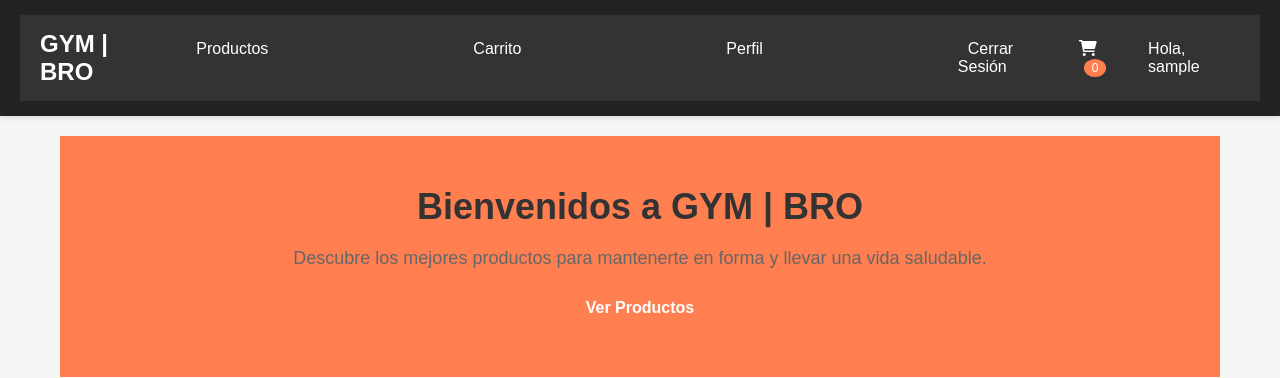
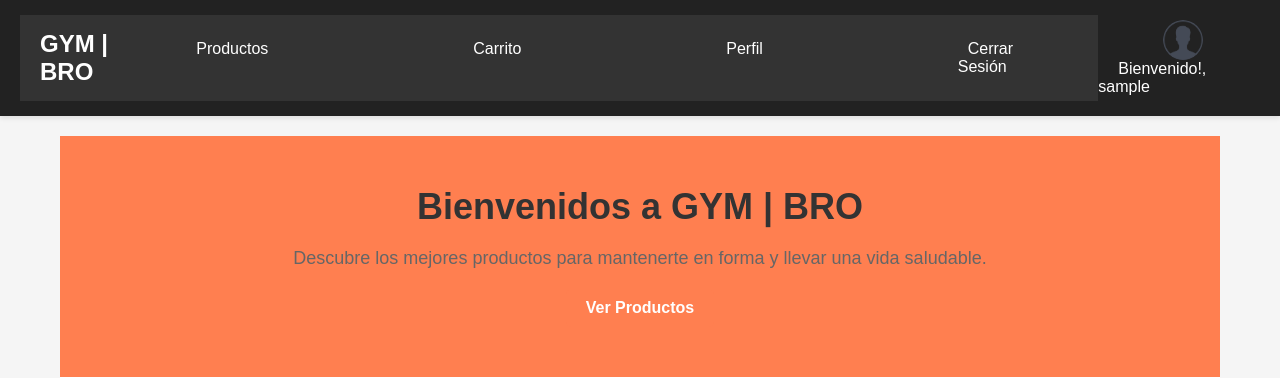
Before and after one commit to GeritoJavita/GymBro, a PHP site: page /user/user_dashboard.php in a window 1280 px wide. Shown: the top 378 px of the page. Run offline with PHP 8.4, Linux system fonts and the light colour scheme; the visitor is signed in with stand-in values (Sample User, id 1); data that the repository does not hold is empty.

```diff
--- a/css/style_index.css
+++ b/css/style_index.css
@@ -51,7 +51,17 @@ img {
 .navbar .nav-links a:hover {
     color: #ff7f50;
 }
+.img-icon {
+    display: flex;
+    align-items: center;
+}
 
+.img-icon {
+    width: 40px;
+    height: 40px;
+    border-radius: 50%;
+    margin-left: 65px;
+}
 /* Main Content */
 .hero-section {
     display: flex;
@@ -107,7 +117,12 @@ img {
     grid-template-columns: repeat(auto-fill, minmax(250px, 1fr));
     gap: 20px;
 }
-
+header .user-info img {
+    width: 40px;
+    height: 40px;
+    border-radius: 50%;
+    margin-right: 10px;
+}
 .producto {
     background-color: #fff;
     padding: 20px;
--- a/user/user_dashboard.php
+++ b/user/user_dashboard.php
@@ -45,25 +45,20 @@ if ($result->num_rows > 0) {
 
             <ul class="nav-links">
                 <li><a href="productos.php">Productos</a></li>
-                <li><a href="carrito.php">Carrito</a></li>
+                <li><a href="../carrito/carrito.php">Carrito</a></li>
                 <li><a href="../user/perfil.php">Perfil</a></li>
                 <li><a href="../logout.php">Cerrar Sesión</a></li>
             </ul>
 
-            <!-- Ícono del carrito con contador -->
-            <?php
-$carrito_count = isset($_SESSION['carrito']) ? count($_SESSION['carrito']) : 0;
-?>
-            <div class="navbar-icons">
-    <a href="../carrito/carrito.php" class="cart-icon">
-        <i class="fas fa-shopping-cart"></i>
-        <span class="cart-count"><?php echo $carrito_count; ?></span> <!-- Aquí se actualizará dinámicamente el número de productos -->
-    </a>
-    <span class="user-welcome">Hola, <?php echo htmlspecialchars($user); ?></span>
-</div>
+
 
         </nav>
-    </header>
+        <div class="user-info">
+        <img class="img-icon" src="png.png" alt="Icono de usuario">
+        <span class="user-welcome">Bienvenido!, <?php echo htmlspecialchars($user); ?></span>
+
+    </div>
+        </header>
 
     <!-- Sección de bienvenida -->
     <main class="main-content">
```
Also changed, not shown: carrito/carrito.php (+5 -4 lines), user/productos.php (+7 -8 lines).
